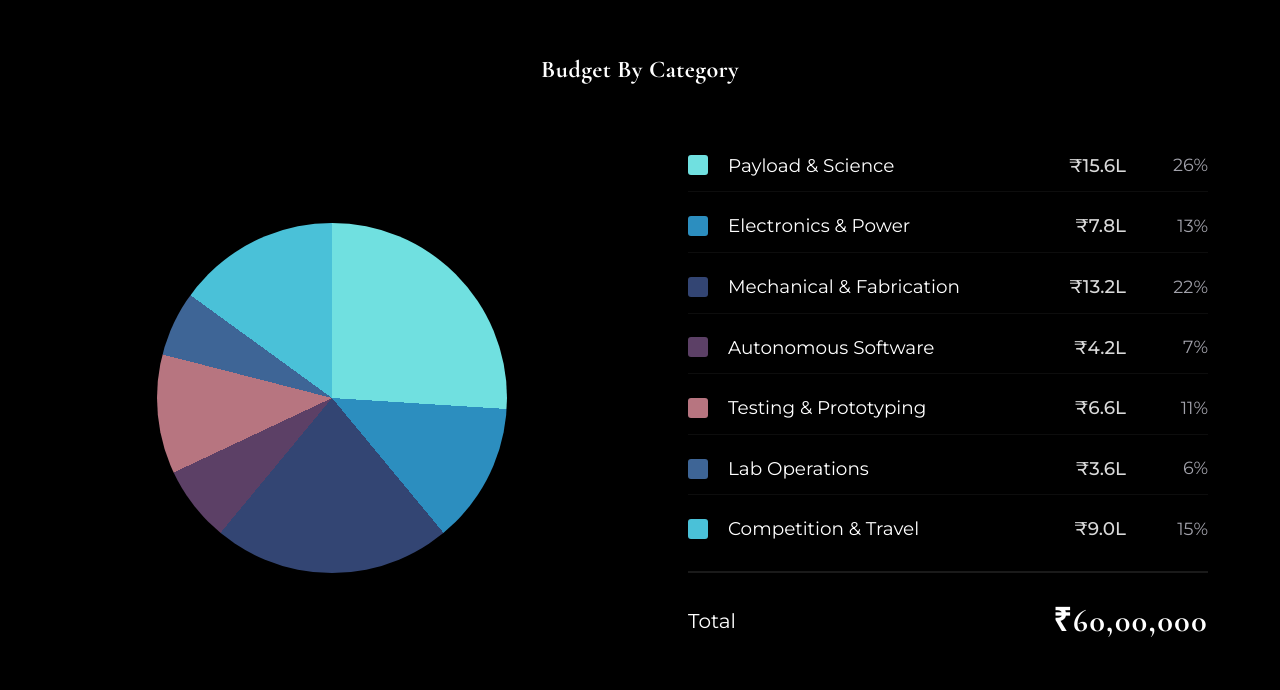
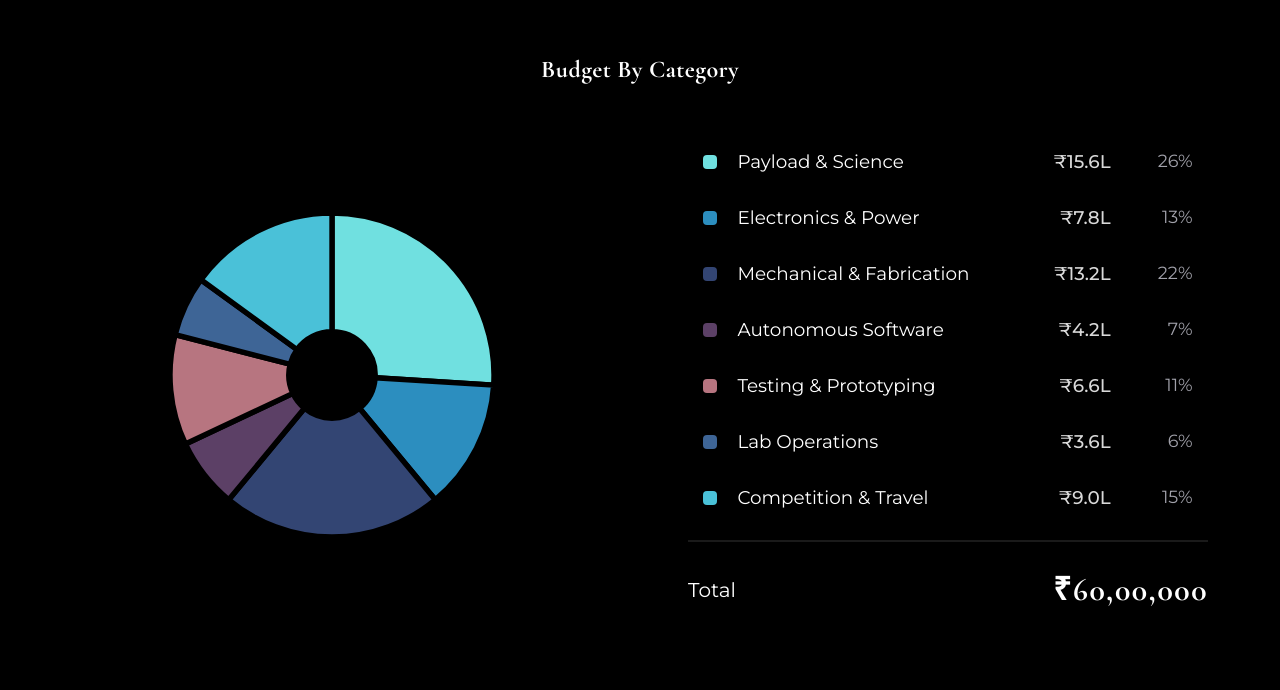
Before and after one commit to justKrishna005/crissrobotics, a React (Vite) app: page /support-us in a window 1280 px wide. Shown: the part 1010-1700 px from the top of the page. Built offline with nearby package versions, Linux system fonts and the light colour scheme.

Commit message:
better budget pie chart

```diff
--- a/src/pages/SupportUs.css
+++ b/src/pages/SupportUs.css
@@ -163,6 +163,10 @@
   padding: 2rem 0 4rem;
 }
 
+.budget-breakdown .section-heading {
+  margin-bottom: 3rem;
+}
+
 .budget-breakdown-grid {
   display: grid;
   grid-template-columns: 1fr;
@@ -275,48 +279,36 @@
   margin-top: 1rem;
 }
 
+/* ── Budget breakdown chart ── */
 .budget-chart-container {
   display: flex;
+  align-items: center;
   justify-content: center;
-  align-items: center;
 }
 
-.donut-chart {
-  width: 350px;
-  height: 350px;
-  border-radius: 50%;
-  background: conic-gradient(
-    #70e0e0 0% 26%,
-    #2c8ebf 26% 39%,
-    #334573 39% 61%,
-    #5c4066 61% 68%,
-    #b77580 68% 79%,
-    #3e6596 79% 85%,
-    #4ac1d8 85% 100%
-  );
-  position: relative;
+.budget-pie {
+  width: 100%;
+  max-width: 360px;
+  height: auto;
 }
 
-.donut-chart::before {
-  content: '';
-  position: absolute;
-  top: 50%;
-  left: 50%;
-  transform: translate(-50%, -50%);
-  width: 200px;
-  height: 200px;
-  background-color: var(--bg-main);
-  border-radius: 50%;
+.pie-slice {
+  cursor: pointer;
+  /* fixed-width separator: painted as a border, so it never fans out */
+  stroke: var(--bg-color);
+  stroke-width: 3;
+  stroke-linejoin: round;
+  transition: transform 0.25s ease, opacity 0.25s ease;
+}
+
+/* the active wedge slides out along its own bisector; the rest step back a little */
+.pie-slice.is-dimmed {
+  opacity: 0.5;
 }
 
 @media (max-width: 768px) {
-  .donut-chart {
-    width: 280px;
-    height: 280px;
-  }
-  .donut-chart::before {
-    width: 160px;
-    height: 160px;
+  .budget-pie {
+    max-width: 280px;
   }
 }
 
@@ -328,19 +320,27 @@
 .budget-legend {
   display: flex;
   flex-direction: column;
-  gap: 1.25rem;
+  gap: 0.25rem;
 }
 
 .legend-item {
   display: flex;
   justify-content: space-between;
   align-items: center;
-  padding-bottom: 0.75rem;
-  border-bottom: 1px solid rgba(255, 255, 255, 0.05);
+  gap: 1rem;
+  padding: 0.7rem 0.9rem;
+  border: 1px solid transparent;
+  border-radius: 12px;
+  cursor: pointer;
+  transition: background-color 0.25s ease, border-color 0.25s ease, transform 0.25s ease;
 }
 
-.legend-item:last-child {
-  border-bottom: none;
+.legend-item.is-active,
+.legend-item:focus-visible {
+  background-color: rgba(255, 255, 255, 0.06);
+  border-color: rgba(255, 255, 255, 0.16);
+  transform: translateX(4px);
+  outline: none;
 }
 
 .legend-left {
@@ -350,9 +350,15 @@
 }
 
 .legend-color {
-  width: 20px;
-  height: 20px;
-  border-radius: 3px;
+  width: 14px;
+  height: 14px;
+  border-radius: 4px;
+  flex-shrink: 0;
+  transition: box-shadow 0.25s ease;
+}
+
+.legend-item.is-active .legend-color {
+  box-shadow: 0 0 12px var(--swatch);
 }
 
 .legend-name {
--- a/src/pages/SupportUs.tsx
+++ b/src/pages/SupportUs.tsx
@@ -1,7 +1,143 @@
+import { useState } from 'react';
 import { Link } from 'react-router';
 
 import useScrollReveal from '../hooks/useScrollReveal';
 import './SupportUs.css';
+
+// ── Budget breakdown ─────────────────────────────────────────────────────────
+// Percentages are derived from the values so the pie and the legend can never
+// drift apart.
+//
+// Palette: the original site palette, kept by choice. Note that the two darkest
+// slots (#334573 / #5c4066) sit ΔE 6.8 apart to normal vision and 2.4 under
+// protanopia, so the legend name + value beside each swatch is what carries
+// identity for those two — keep the legend labelled if the colours stay.
+
+type Category = { name: string; lakhs: number; color: string };
+
+const CATEGORIES: Category[] = [
+  { name: 'Payload & Science',        lakhs: 15.6, color: '#70e0e0' },
+  { name: 'Electronics & Power',      lakhs: 7.8,  color: '#2c8ebf' },
+  { name: 'Mechanical & Fabrication', lakhs: 13.2, color: '#334573' },
+  { name: 'Autonomous Software',      lakhs: 4.2,  color: '#5c4066' },
+  { name: 'Testing & Prototyping',    lakhs: 6.6,  color: '#b77580' },
+  { name: 'Lab Operations',           lakhs: 3.6,  color: '#3e6596' },
+  { name: 'Competition & Travel',     lakhs: 9.0,  color: '#4ac1d8' },
+];
+
+const TOTAL = CATEGORIES.reduce((sum, c) => sum + c.lakhs, 0);
+
+const CX = 100;
+const CY = 100;
+const RADIUS = 90;
+const INNER = 24;   // small hole so the wedges never converge on a point
+const EXPLODE = 6;  // px a wedge slides outward when active
+
+const point = (deg: number, r: number) => {
+  const rad = ((deg - 90) * Math.PI) / 180;
+  return { x: CX + r * Math.cos(rad), y: CY + r * Math.sin(rad) };
+};
+
+// An annular sector. The separators are NOT cut out of the geometry (an angular
+// gap would fan out towards the rim) — each wedge is stroked in the background
+// colour instead, which gives a separator of constant width at every radius.
+const wedgePath = (startDeg: number, endDeg: number) => {
+  const oa = point(startDeg, RADIUS);
+  const ob = point(endDeg, RADIUS);
+  const ia = point(endDeg, INNER);
+  const ib = point(startDeg, INNER);
+  const large = endDeg - startDeg > 180 ? 1 : 0;
+  const f = (n: number) => n.toFixed(2);
+  return [
+    `M ${f(oa.x)} ${f(oa.y)}`,
+    `A ${RADIUS} ${RADIUS} 0 ${large} 1 ${f(ob.x)} ${f(ob.y)}`,
+    `L ${f(ia.x)} ${f(ia.y)}`,
+    `A ${INNER} ${INNER} 0 ${large} 0 ${f(ib.x)} ${f(ib.y)}`,
+    'Z',
+  ].join(' ');
+};
+
+const BudgetBreakdown = () => {
+  const [active, setActive] = useState<number | null>(null);
+
+  let cursor = 0;
+  const segments = CATEGORIES.map((c) => {
+    const pct = (c.lakhs / TOTAL) * 100;
+    const startDeg = (cursor / 100) * 360;
+    cursor += pct;
+    const endDeg = (cursor / 100) * 360;
+    const mid = ((startDeg + endDeg) / 2 - 90) * (Math.PI / 180);
+    return {
+      ...c,
+      pct,
+      path: wedgePath(startDeg, endDeg),
+      dx: Math.cos(mid) * EXPLODE,
+      dy: Math.sin(mid) * EXPLODE,
+    };
+  });
+
+  return (
+    <div className="budget-breakdown scroll-reveal delay-2">
+      <h2 className="section-heading text-center">Budget By Category</h2>
+
+      <div className="budget-breakdown-grid">
+
+        <div className="budget-chart-container">
+          <svg
+            className="budget-pie"
+            viewBox="0 0 200 200"
+            role="img"
+            aria-label="Budget split by category"
+          >
+            {segments.map((s, i) => (
+              <path
+                key={s.name}
+                className={`pie-slice ${active === i ? 'is-active' : ''} ${active !== null && active !== i ? 'is-dimmed' : ''}`}
+                d={s.path}
+                fill={s.color}
+                transform={active === i ? `translate(${s.dx.toFixed(2)} ${s.dy.toFixed(2)})` : undefined}
+                onMouseEnter={() => setActive(i)}
+                onMouseLeave={() => setActive(null)}
+              />
+            ))}
+          </svg>
+
+        </div>
+
+        <div className="budget-legend-wrapper">
+          <div className="budget-legend">
+            {segments.map((s, i) => (
+              <div
+                key={s.name}
+                className={`legend-item ${active === i ? 'is-active' : ''}`}
+                tabIndex={0}
+                onMouseEnter={() => setActive(i)}
+                onMouseLeave={() => setActive(null)}
+                onFocus={() => setActive(i)}
+                onBlur={() => setActive(null)}
+              >
+                <div className="legend-left">
+                  <div className="legend-color" style={{ backgroundColor: s.color, ['--swatch' as string]: s.color }}></div>
+                  <span className="legend-name">{s.name}</span>
+                </div>
+                <div className="legend-right">
+                  <span className="legend-val">₹{s.lakhs.toFixed(1)}L</span>
+                  <span className="legend-pct">{Math.round(s.pct)}%</span>
+                </div>
+              </div>
+            ))}
+          </div>
+
+          <div className="budget-total">
+            <span>Total</span>
+            <span className="budget-total-val">₹60,00,000</span>
+          </div>
+        </div>
+
+      </div>
+    </div>
+  );
+};
 
 const SupportUs = () => {
   useScrollReveal();
@@ -51,96 +187,7 @@ const SupportUs = () => {
           </div>
 
           {/* Bottom Section: Breakdown */}
-          <div className="budget-breakdown scroll-reveal delay-2">
-            <h2 className="section-heading text-center" style={{ marginBottom: '4rem' }}>Budget By Category</h2>
-            <div className="budget-breakdown-grid">
-
-              <div className="budget-chart-container">
-                <div className="donut-chart"></div>
-              </div>
-
-              <div className="budget-legend-wrapper">
-                <div className="budget-legend">
-                  <div className="legend-item">
-                    <div className="legend-left">
-                      <div className="legend-color" style={{ backgroundColor: '#70e0e0' }}></div>
-                      <span className="legend-name">Payload & Science</span>
-                    </div>
-                    <div className="legend-right">
-                      <span className="legend-val">₹15.6L</span>
-                      <span className="legend-pct">26%</span>
-                    </div>
-                  </div>
-                  <div className="legend-item">
-                    <div className="legend-left">
-                      <div className="legend-color" style={{ backgroundColor: '#2c8ebf' }}></div>
-                      <span className="legend-name">Electronics & Power</span>
-                    </div>
-                    <div className="legend-right">
-                      <span className="legend-val">₹7.8L</span>
-                      <span className="legend-pct">13%</span>
-                    </div>
-                  </div>
-                  <div className="legend-item">
-                    <div className="legend-left">
-                      <div className="legend-color" style={{ backgroundColor: '#334573' }}></div>
-                      <span className="legend-name">Mechanical & Fabrication</span>
-                    </div>
-                    <div className="legend-right">
-                      <span className="legend-val">₹13.2L</span>
-                      <span className="legend-pct">22%</span>
-                    </div>
-                  </div>
-                  <div className="legend-item">
-                    <div className="legend-left">
-                      <div className="legend-color" style={{ backgroundColor: '#5c4066' }}></div>
-                      <span className="legend-name">Autonomous Software</span>
-                    </div>
-                    <div className="legend-right">
-                      <span className="legend-val">₹4.2L</span>
-                      <span className="legend-pct">7%</span>
-                    </div>
-                  </div>
-                  <div className="legend-item">
-                    <div className="legend-left">
-                      <div className="legend-color" style={{ backgroundColor: '#b77580' }}></div>
-                      <span className="legend-name">Testing & Prototyping</span>
-                    </div>
-                    <div className="legend-right">
-                      <span className="legend-val">₹6.6L</span>
-                      <span className="legend-pct">11%</span>
-                    </div>
-                  </div>
-                  <div className="legend-item">
-                    <div className="legend-left">
-                      <div className="legend-color" style={{ backgroundColor: '#3e6596' }}></div>
-                      <span className="legend-name">Lab Operations</span>
-                    </div>
-                    <div className="legend-right">
-                      <span className="legend-val">₹3.6L</span>
-                      <span className="legend-pct">6%</span>
-                    </div>
-                  </div>
-                  <div className="legend-item">
-                    <div className="legend-left">
-                      <div className="legend-color" style={{ backgroundColor: '#4ac1d8' }}></div>
-                      <span className="legend-name">Competition & Travel</span>
-                    </div>
-                    <div className="legend-right">
-                      <span className="legend-val">₹9.0L</span>
-                      <span className="legend-pct">15%</span>
-                    </div>
-                  </div>
-                </div>
-
-                <div className="budget-total">
-                  <span>Total</span>
-                  <span className="budget-total-val">₹60,00,000</span>
-                </div>
-              </div>
-
-            </div>
-          </div>
+          <BudgetBreakdown />
         </div>
       </section>
 
```
